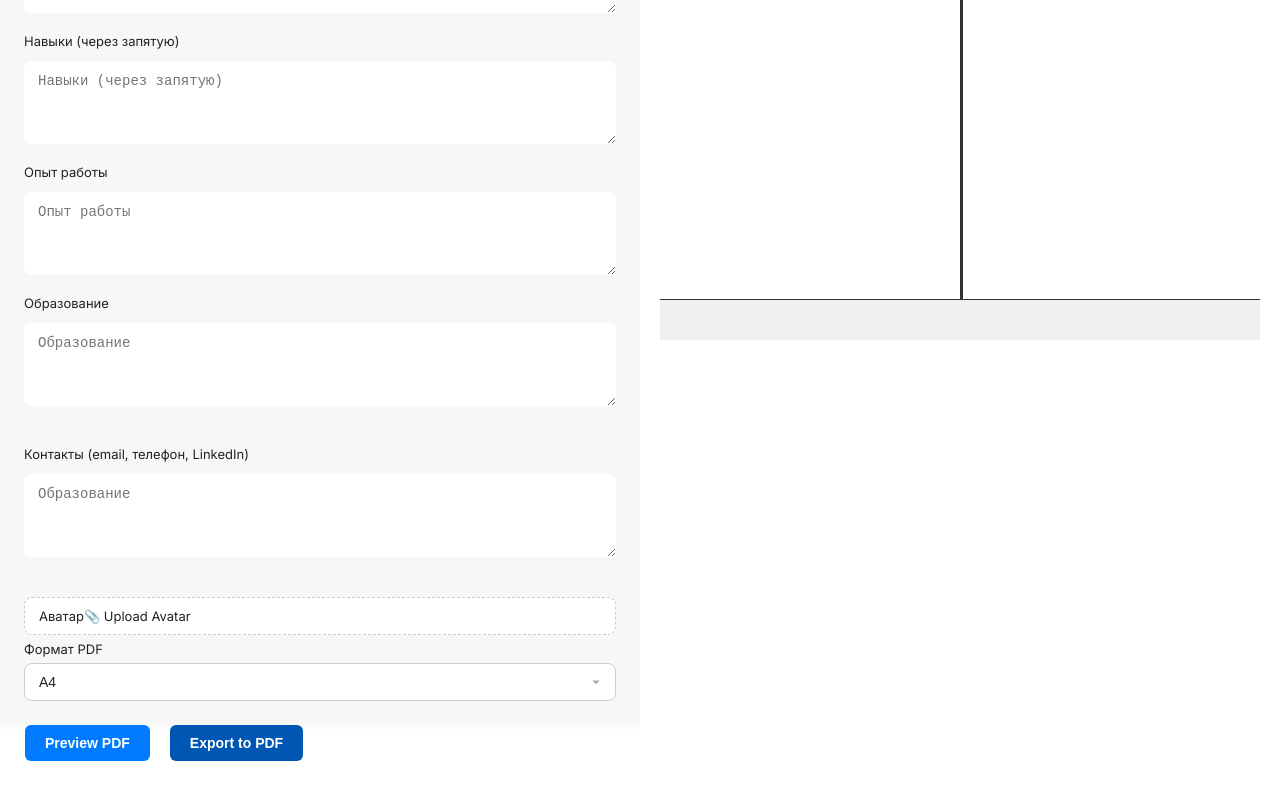
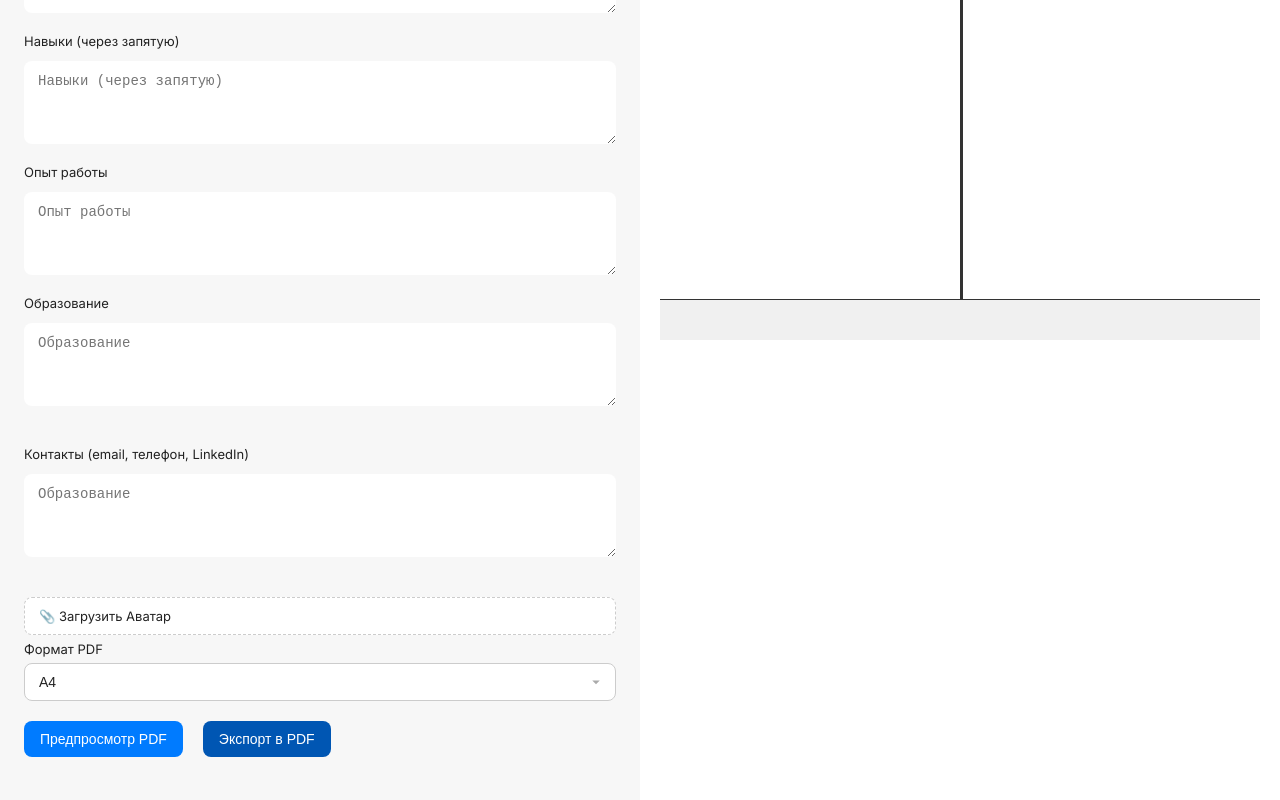
Before and after one commit to maestrotype/resume-editor, a React (Create React App) app: page / in a window 1280 px wide. Shown: the part 460-1260 px from the top of the page. Before the commit the page ends 1221 px from the top, so only its background shows below. Built offline with nearby package versions, Linux system fonts and the light colour scheme.

Commit message:
update editor styles

```diff
--- a/src/App.js
+++ b/src/App.js
@@ -1,7 +1,6 @@
 import React, { useRef, useState } from "react";
 import ResumeEditor from "./components/ResumeEditor";
 import ResumePreview from "./components/ResumePreview";
-import html2pdf from "html2pdf.js";
 import './i18n';
 
 function App() {
@@ -19,49 +18,6 @@ function App() {
 
   const [pdfFormat, setPdfFormat] = useState("a4");
 
-  const handleDownloadPDF = () => {
-    if (!previewRef.current) {
-      console.error("Preview element not found");
-      return;
-    }
-
-    const element = previewRef.current.cloneNode(true);
-
-    const styleLink = document.createElement("link");
-    styleLink.rel = "stylesheet";
-    styleLink.href = "/styles-pdf.css";
-    element.insertBefore(styleLink, element.firstChild);
-
-    html2pdf()
-      .from(element)
-      .set({
-        margin: 10,
-        filename: "My_Resume.pdf",
-        image: { type: "jpeg", quality: 0.98 },
-        html2canvas: { scale: 2 },
-        jsPDF: { unit: "mm", format: pdfFormat, orientation: "portrait" },
-      })
-      .save();
-  };
-
-  const handlePreviewPDF = () => {
-    if (!previewRef.current) return;
-
-    const win = window.open("", "_blank");
-    const html = `
-      <html>
-        <head>
-          <link rel="stylesheet" href="/styles-pdf.css" />
-        </head>
-        <body>
-          ${previewRef.current.outerHTML}
-        </body>
-      </html>
-    `;
-    win.document.write(html);
-    win.document.close();
-  };
-
   return (
     <div className="app">
       <div className="wrapper-editor">
@@ -71,14 +27,6 @@ function App() {
           pdfFormat={pdfFormat}
           setPdfFormat={setPdfFormat}
         />
-        <div className="button-group">
-          <button className="button-primary" onClick={handlePreviewPDF}>
-            Preview PDF
-          </button>
-          <button className="button-primary" onClick={handleDownloadPDF}>
-            Export to PDF
-          </button>
-        </div>
       </div>
       <div className="wrapper-preview">
         <ResumePreview ref={previewRef} data={data} />
--- a/src/components/ResumeEditor.jsx
+++ b/src/components/ResumeEditor.jsx
@@ -1,17 +1,61 @@
 import React, { useEffect, useState } from "react";
 import LanguageSwitcher from "./LanguageSwitcher";
 import { useTranslation } from "react-i18next";
+import html2pdf from "html2pdf.js";
 
 
 function ResumeEditor({ data, setData, pdfFormat, setPdfFormat }) {
+
+  const { t } = useTranslation();
+
+  const [theme, setTheme] = useState(localStorage.getItem("theme") || "light");
 
   const handleChange = (e) => {
     setData({ ...data, [e.target.name]: e.target.value });
   };
 
-  const { t } = useTranslation();
+  const handleDownloadPDF = () => {
+    if (!previewRef.current) {
+      console.error("Preview element not found");
+      return;
+    }
 
-  const [theme, setTheme] = useState(localStorage.getItem("theme") || "light");
+    const element = previewRef.current.cloneNode(true);
+
+    const styleLink = document.createElement("link");
+    styleLink.rel = "stylesheet";
+    styleLink.href = "/styles-pdf.css";
+    element.insertBefore(styleLink, element.firstChild);
+
+    html2pdf()
+      .from(element)
+      .set({
+        margin: 10,
+        filename: "My_Resume.pdf",
+        image: { type: "jpeg", quality: 0.98 },
+        html2canvas: { scale: 2 },
+        jsPDF: { unit: "mm", format: pdfFormat, orientation: "portrait" },
+      })
+      .save();
+  };
+
+  const handlePreviewPDF = () => {
+    if (!previewRef.current) return;
+
+    const win = window.open("", "_blank");
+    const html = `
+      <html>
+        <head>
+          <link rel="stylesheet" href="/styles-pdf.css" />
+        </head>
+        <body>
+          ${previewRef.current.outerHTML}
+        </body>
+      </html>
+    `;
+    win.document.write(html);
+    win.document.close();
+  };
 
   useEffect(() => {
     const saved = localStorage.getItem("resume-data");
@@ -31,7 +75,7 @@ function ResumeEditor({ data, setData, pdfFormat, setPdfFormat }) {
     <div className="editor">
       <div className="header-editor">
         <button onClick={() => setTheme(theme === "light" ? "dark" : "light")}>
-          {theme === "light" ? "🌙 Dark Mode" : "☀️ Light Mode"}
+          {theme === "light" ? `🌙 ${t("darkMode")}` : `☀️ ${t("lightMode")}`}
         </button>
 
         <LanguageSwitcher />
@@ -135,8 +179,8 @@ function ResumeEditor({ data, setData, pdfFormat, setPdfFormat }) {
         />
       </div>
 
-      <label className="file-label">{t("avatar")}
-        📎 Upload Avatar
+      <label className="file-label">
+        📎 {t("avatar")}
         <input
           type="file"
           accept="image/*"
@@ -160,6 +204,14 @@ function ResumeEditor({ data, setData, pdfFormat, setPdfFormat }) {
           <option value="letter">Letter</option>
         </select>
       </div>
+      <div className="button-group">
+          <button className="button-primary" onClick={handlePreviewPDF}>
+          {t("previewPDF")}
+          </button>
+          <button className="button-primary" onClick={handleDownloadPDF}>
+          {t("exportPDF")}
+          </button>
+        </div>
     </div>
   );
 }
--- a/src/locales/en.json
+++ b/src/locales/en.json
@@ -8,6 +8,10 @@
   "experience": "Experience",
   "education": "Education",
   "contacts": "Contacts (email, phone, LinkedIn)",
-    "avatar": "Avatar",
-    "pdfFormat": "PDF Format"
+  "avatar": "Upload Avatar",
+  "pdfFormat": "PDF Format",
+  "darkMode": "Dark Mode",
+  "lightMode": "Light Mode",
+  "previewPDF": "Preview PDF",
+  "exportPDF": "Export to PDF"
 }
--- a/src/locales/ru.json
+++ b/src/locales/ru.json
@@ -8,6 +8,10 @@
   "experience": "Опыт работы",
   "education": "Образование",
   "contacts": "Контакты (email, телефон, LinkedIn)",
-    "avatar": "Аватар",
-    "pdfFormat": "Формат PDF"
+  "avatar": "Загрузить Аватар",
+  "pdfFormat": "Формат PDF",
+  "darkMode": "Темная тема",
+  "lightMode": "Светлая тема",
+  "previewPDF": "Предпросмотр PDF",
+  "exportPDF": "Экспорт в PDF"
 }
--- a/src/styles.css
+++ b/src/styles.css
@@ -185,7 +185,7 @@ h3 {
   display: flex;
   align-items: center;
   gap: 10px;
-  padding-left: 25px;
+  margin: 20px 0;
 }
 
 .form-group {
```
Lines whose indentation alone changed are shown as unchanged.
